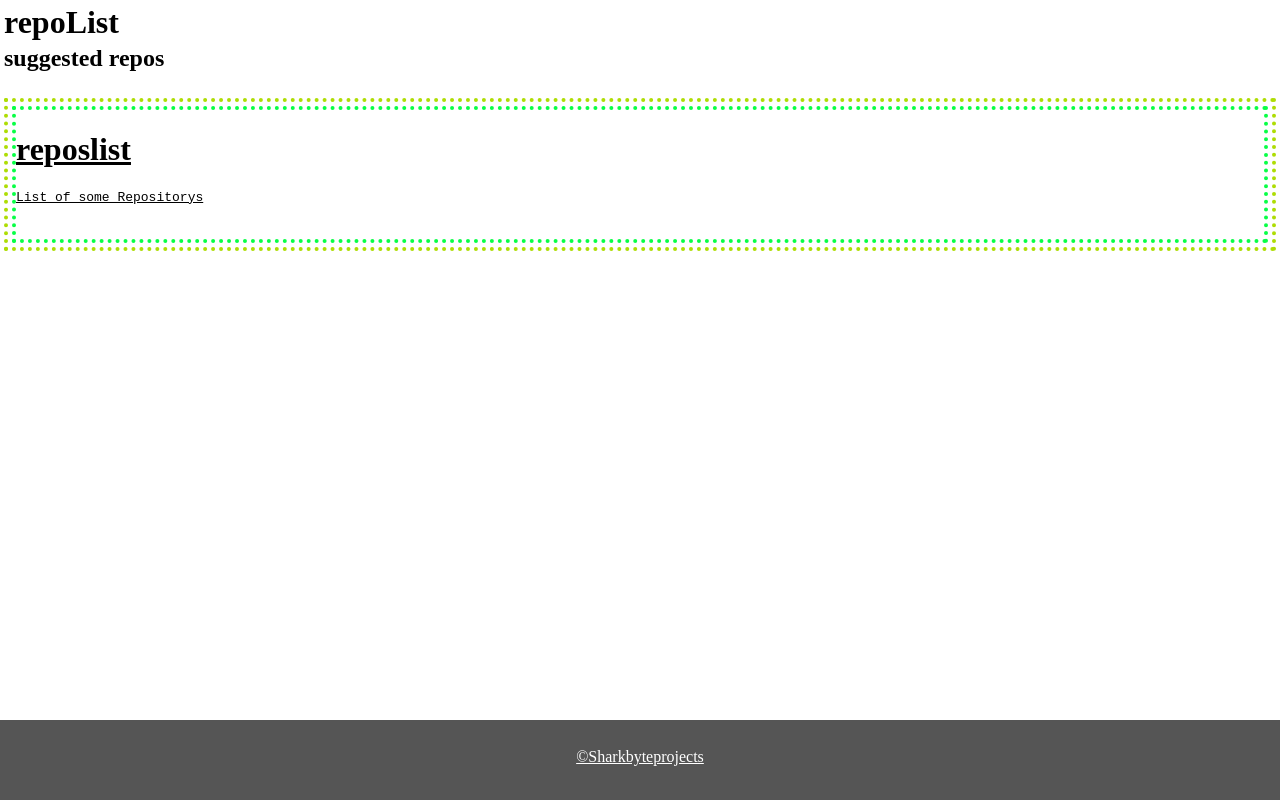
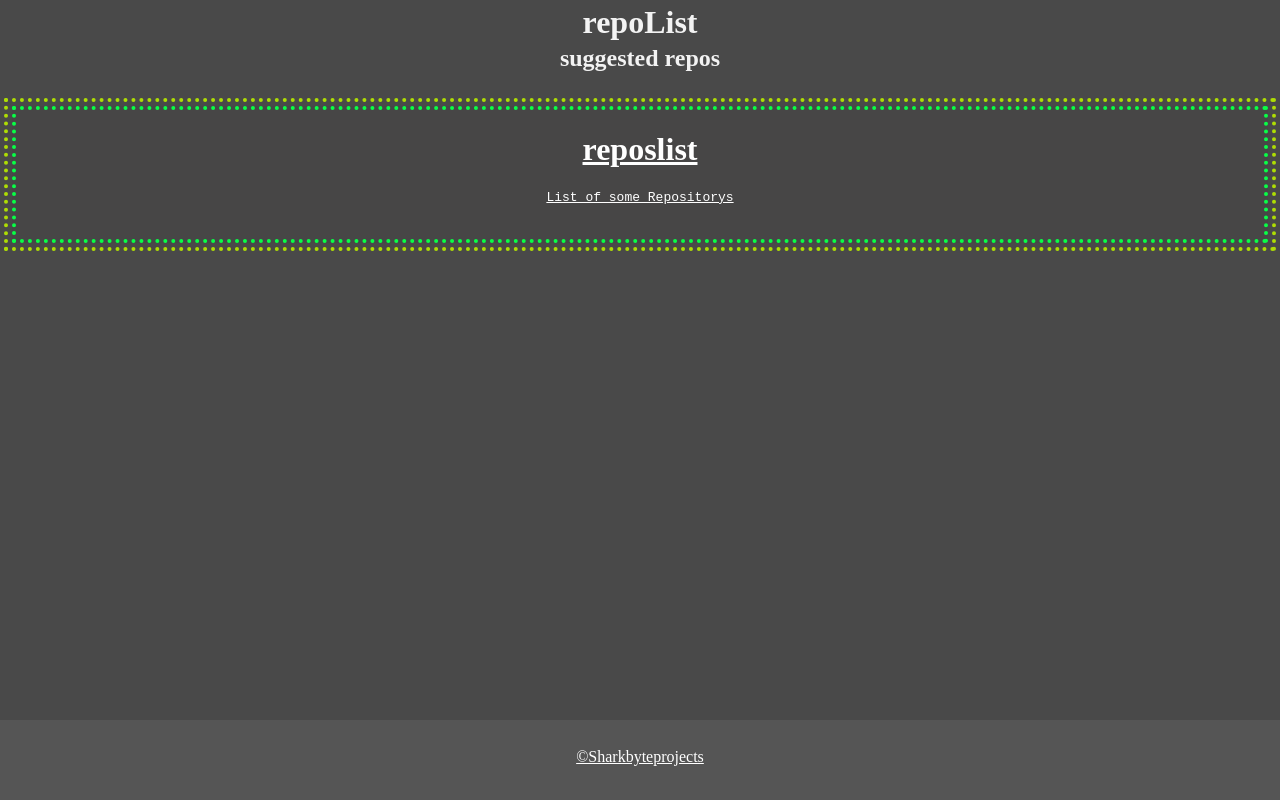
Before and after one commit to Sharkbyteprojects/suggested-repos-sourceCode, an Angular app: page / in a window 1280 px wide. Built offline with nearby package versions, Linux system fonts and the light colour scheme.

Commit message:
update style

```diff
--- a/src/app/app.component.html
+++ b/src/app/app.component.html
@@ -1,5 +1,7 @@
-<h1>{{title}}</h1>
-<h2>suggested repos</h2>
+<div class="gig">
+  <h1>{{title}}</h1>
+  <h2>suggested repos</h2>
+</div>
 <br>
 <div class="elements">
   <div *ngFor="let e of elemLi">
--- a/src/app/app.component.less
+++ b/src/app/app.component.less
@@ -6,7 +6,7 @@ div.copy:not(.inner):not(.ou){
     margin: 0px;
 }
 div.copy,a.copy{
-    background-color: #555555;
+    background-color: #555555!important;
     color: #fff;
     text-align: center;
 }
@@ -17,17 +17,21 @@ a.copy,div.inner.copy{
 h1,h2,div:not(.copy){
     margin:4px;
 }
-div.elements{
+div.elements:not(.gig){
     border-color: #aedd04;
 }
-div.elements,div:not(.elements):not(.copy){
+div.elements,div:not(.elements):not(.copy):not(.gig){
     border-width: 4px;
     border-style: dotted;
 }
-div:not(.elements):not(.copy){
+div:not(.elements):not(.copy):not(.gig){
     border-color: #08ff46;
+    background-color: #474646!important;
 }
 div.copy.ou{
     height:46%;
     width:100%;
 }
+div.copy,a.copy,h1,h2,lis{
+    text-align: center;
+}
--- a/src/app/listelement/listelement.component.less
+++ b/src/app/listelement/listelement.component.less
@@ -1,3 +1,6 @@
-a{
-    color:black;
+a,div{
+    color:#fff;
 }
+div{
+    background-color: #474646!important;
+}
--- a/src/index.html
+++ b/src/index.html
@@ -9,7 +9,7 @@
 </head>
 <body>
   <app-root>
-    <h1><img src="assets/loader.gif" style="filter: blur(10px);" height="200"> Loading</h1>
+    <h1><img src="assets/loader.gif" style="filter: blur(10px);background-color:azure;"  height="200"> Loading</h1>
     <p>&copy;Sharkbyteprojects</p>
   </app-root>
 </body>
--- a/src/styles.less
+++ b/src/styles.less
@@ -1,4 +1,6 @@
 /* You can add global styles to this file, and also import other style files */
 body{
     margin:0px;
+    background-color: #494949;
+    color:#f3f3f3;
 }
```
